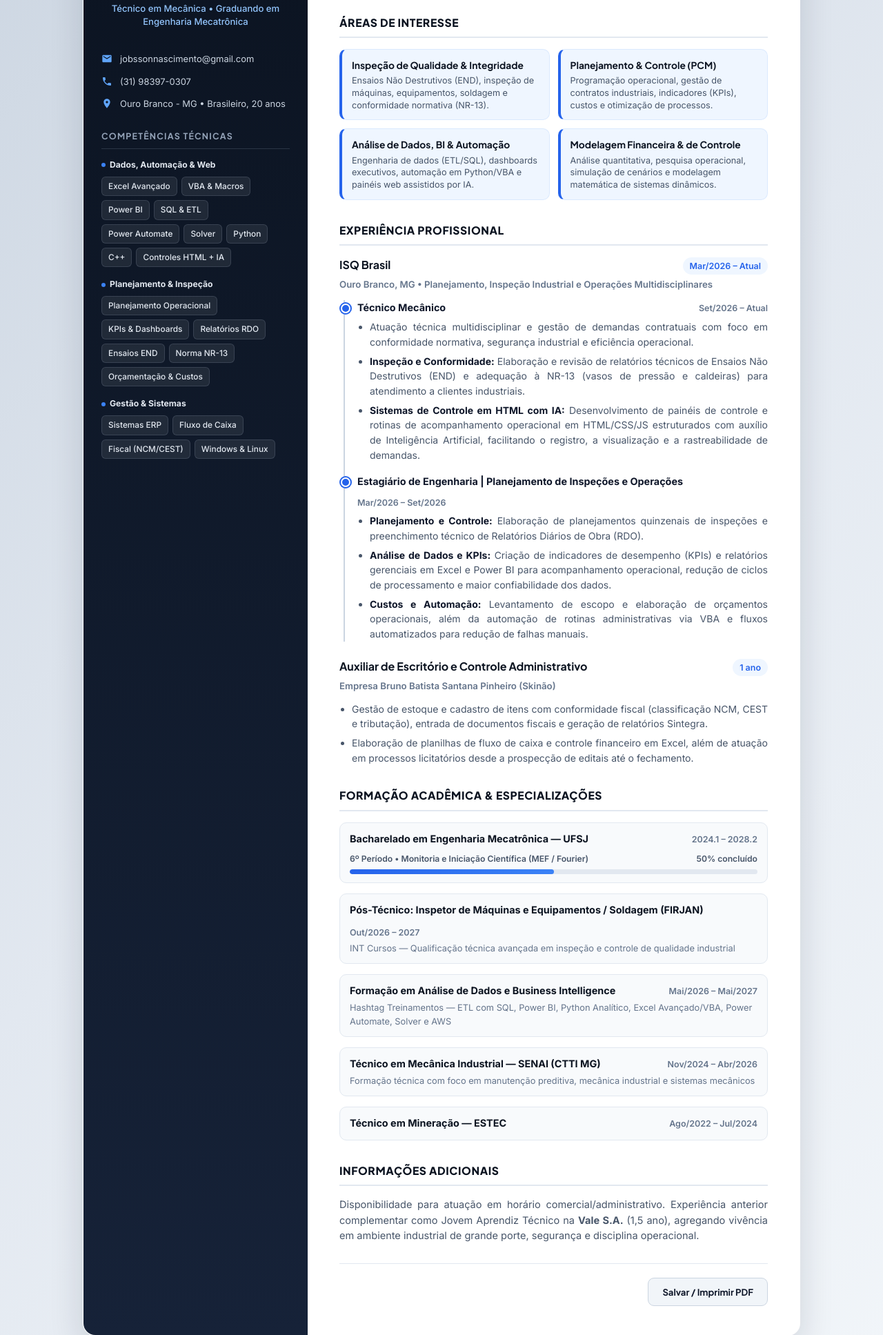
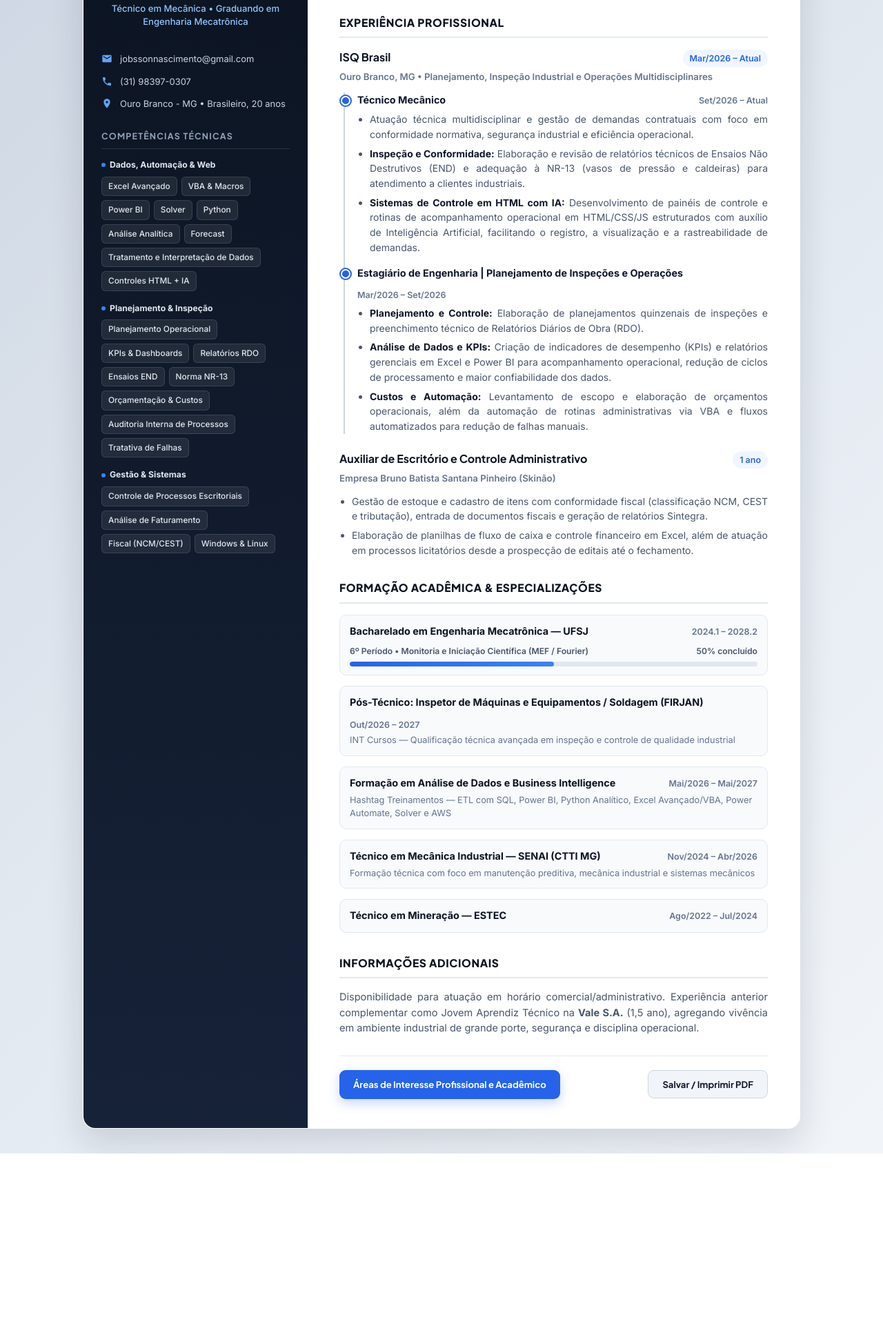
Before and after one commit to Joobsson/Curriculo, a plain HTML site: page index.html in a window 1280 px wide. Shown: the part 276-2211 px from the top of the page at 69% size. After the commit the page ends 1948 px from the top, so only its background shows below. Drawn offline with Linux system fonts and the light colour scheme.

Commit message:
Update index.html

```diff
--- a/index.html
+++ b/index.html
@@ -216,35 +216,6 @@
             text-align: justify;
         }
 
-        /* Áreas de Interesse */
-        .interests-grid {
-            display: grid;
-            grid-template-columns: repeat(2, 1fr);
-            gap: 12px;
-        }
-
-        .interest-card {
-            padding: 12px 14px;
-            border-radius: 10px;
-            background: var(--accent-soft);
-            border: 1px solid #dbeafe;
-            border-left: 4px solid var(--accent);
-        }
-
-        .interest-title {
-            font-family: 'Plus Jakarta Sans', sans-serif;
-            font-size: 0.86rem;
-            font-weight: 700;
-            color: var(--navy-dark);
-            margin-bottom: 3px;
-        }
-
-        .interest-desc {
-            font-size: 0.79rem;
-            color: var(--text-secondary);
-            line-height: 1.4;
-        }
-
         /* Experiência */
         .exp-card {
             margin-bottom: 24px;
@@ -410,9 +381,33 @@
             border-top: 1px solid var(--border-subtle);
             display: flex;
             align-items: center;
-            justify-content: flex-end;
+            justify-content: space-between;
             gap: 12px;
             flex-wrap: wrap;
+        }
+
+        .btn-primary {
+            display: inline-flex;
+            align-items: center;
+            gap: 8px;
+            background: var(--accent);
+            color: #ffffff;
+            text-decoration: none;
+            font-family: 'Plus Jakarta Sans', sans-serif;
+            font-size: 0.82rem;
+            font-weight: 700;
+            padding: 11px 20px;
+            border-radius: 9px;
+            border: none;
+            cursor: pointer;
+            transition: transform 0.2s ease, background-color 0.2s ease, box-shadow 0.2s ease;
+            box-shadow: 0 6px 16px rgba(37, 99, 235, 0.25);
+        }
+
+        .btn-primary:hover {
+            background: var(--accent-hover);
+            transform: translateY(-2px);
+            box-shadow: 0 10px 20px rgba(37, 99, 235, 0.32);
         }
 
         .btn-secondary {
@@ -443,14 +438,11 @@
             .main-body {
                 padding: 30px 22px;
             }
-            .interests-grid {
-                grid-template-columns: 1fr;
-            }
             .actions-bar {
                 flex-direction: column;
                 align-items: stretch;
             }
-            .btn-secondary {
+            .btn-primary, .btn-secondary {
                 justify-content: center;
             }
         }
@@ -472,7 +464,7 @@
                 -webkit-print-color-adjust: exact;
                 print-color-adjust: exact;
             }
-            .progress-fill, .exp-period, .interest-card {
+            .progress-fill, .exp-period {
                 -webkit-print-color-adjust: exact;
                 print-color-adjust: exact;
             }
@@ -519,11 +511,11 @@
                     <span class="tag">Excel Avançado</span>
                     <span class="tag">VBA &amp; Macros</span>
                     <span class="tag">Power BI</span>
-                    <span class="tag">SQL &amp; ETL</span>
-                    <span class="tag">Power Automate</span>
                     <span class="tag">Solver</span>
                     <span class="tag">Python</span>
-                    <span class="tag">C++</span>
+                    <span class="tag">Análise Analítica</span>
+                    <span class="tag">Forecast</span>
+                    <span class="tag">Tratamento e Interpretação de Dados</span>
                     <span class="tag">Controles HTML + IA</span>
                 </div>
             </div>
@@ -537,14 +529,16 @@
                     <span class="tag">Ensaios END</span>
                     <span class="tag">Norma NR-13</span>
                     <span class="tag">Orçamentação &amp; Custos</span>
+                    <span class="tag">Auditoria Interna de Processos</span>
+                    <span class="tag">Tratativa de Falhas</span>
                 </div>
             </div>
 
             <div class="skill-block">
                 <div class="skill-category">Gestão &amp; Sistemas</div>
                 <div class="skill-tags">
-                    <span class="tag">Sistemas ERP</span>
-                    <span class="tag">Fluxo de Caixa</span>
+                    <span class="tag">Controle de Processos Escritoriais</span>
+                    <span class="tag">Análise de Faturamento</span>
                     <span class="tag">Fiscal (NCM/CEST)</span>
                     <span class="tag">Windows &amp; Linux</span>
                 </div>
@@ -561,30 +555,6 @@
             <p class="lead-text">
                 Técnico em Mecânica (CFT/CRT-MG) e graduando em Engenharia Mecatrônica pela UFSJ, com atuação consolidada em planejamento operacional, inspeção industrial, análise de dados e automação de rotinas. Experiência prática na estruturação de KPIs, relatórios técnicos e ferramentas de controle em Excel/VBA e aplicações web em HTML desenvolvidas com auxílio de Inteligência Artificial, unindo rigor técnico, organização e visão analítica para suporte à decisão.
             </p>
-        </section>
-
-        <section class="section">
-            <div class="section-header">
-                <h2 class="section-title">Áreas de Interesse</h2>
-            </div>
-            <div class="interests-grid">
-                <div class="interest-card">
-                    <div class="interest-title">Inspeção de Qualidade &amp; Integridade</div>
-                    <div class="interest-desc">Ensaios Não Destrutivos (END), inspeção de máquinas, equipamentos, soldagem e conformidade normativa (NR-13).</div>
-                </div>
-                <div class="interest-card">
-                    <div class="interest-title">Planejamento &amp; Controle (PCM)</div>
-                    <div class="interest-desc">Programação operacional, gestão de contratos industriais, indicadores (KPIs), custos e otimização de processos.</div>
-                </div>
-                <div class="interest-card">
-                    <div class="interest-title">Análise de Dados, BI &amp; Automação</div>
-                    <div class="interest-desc">Engenharia de dados (ETL/SQL), dashboards executivos, automação em Python/VBA e painéis web assistidos por IA.</div>
-                </div>
-                <div class="interest-card">
-                    <div class="interest-title">Modelagem Financeira &amp; de Controle</div>
-                    <div class="interest-desc">Análise quantitativa, pesquisa operacional, simulação de cenários e modelagem matemática de sistemas dinâmicos.</div>
-                </div>
-            </div>
         </section>
 
         <section class="section">
@@ -704,6 +674,9 @@
         </section>
 
         <div class="actions-bar">
+            <a href="areas-de-interesse.html" target="_blank" rel="noopener noreferrer" class="btn-primary">
+                Áreas de Interesse Profissional e Acadêmico
+            </a>
             <button type="button" class="btn-secondary" onclick="window.print()">Salvar / Imprimir PDF</button>
         </div>
     </main>
```
